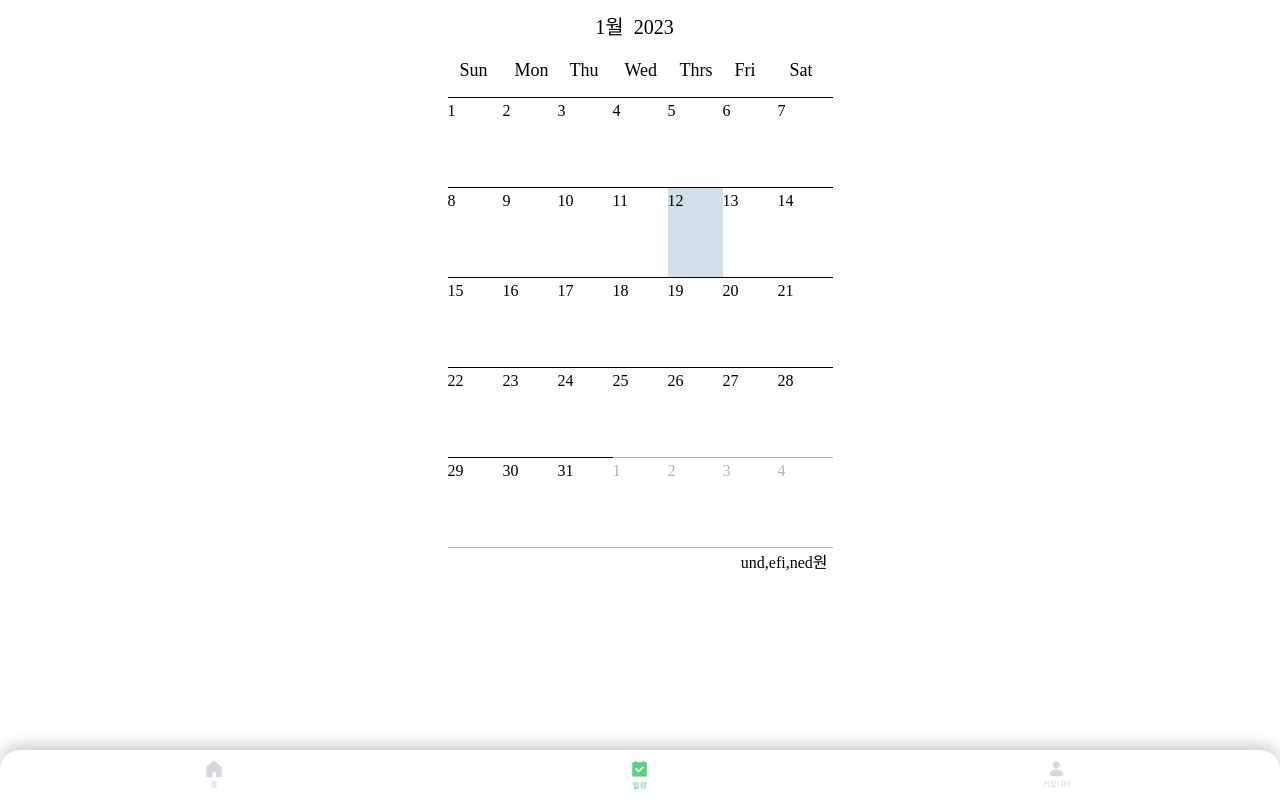
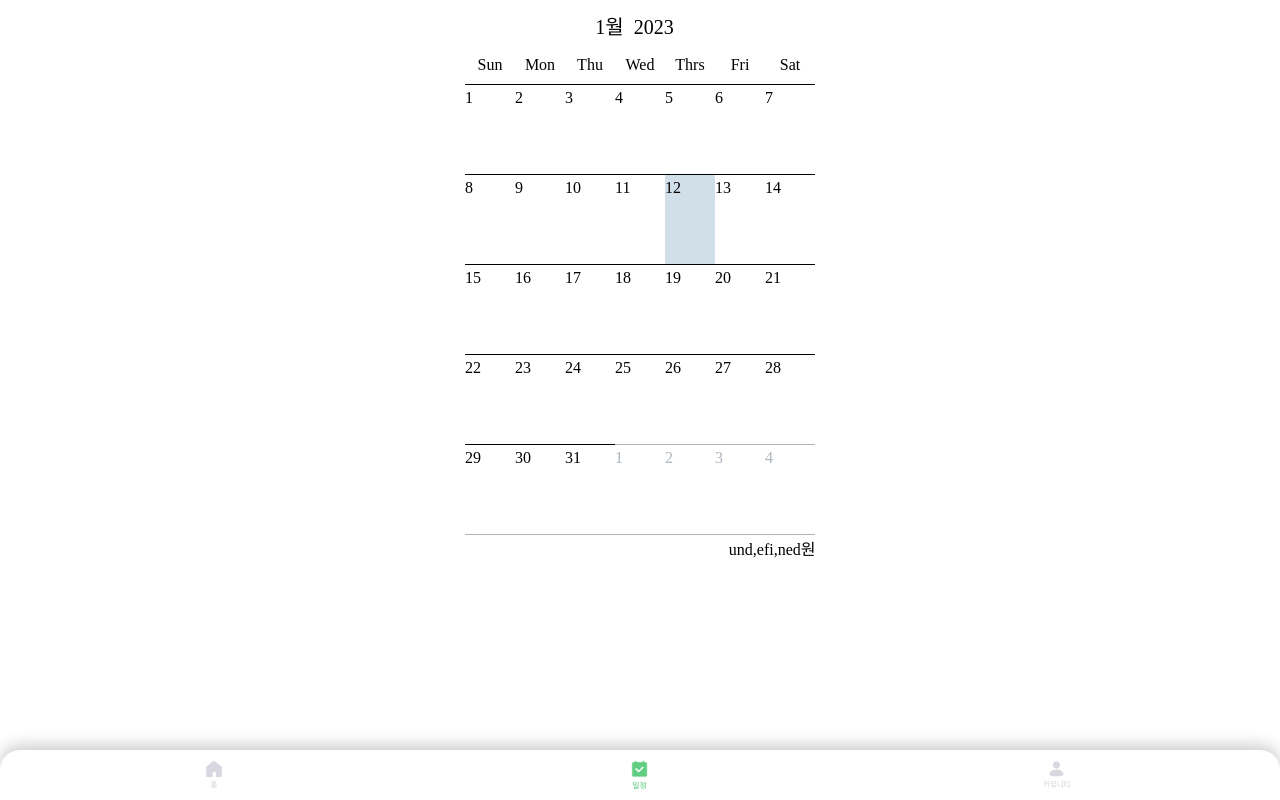
Before and after one commit to soomin-world/AlbaPocektProject, a React (Create React App) app: page /calendar in a window 1280 px wide. Built offline with nearby package versions, Linux system fonts and the light colour scheme; no server answers; some icons are missing.

Commit message:
캘린더 width 맞추기 + 게시판 글쓰기 버튼 수정!!!

```diff
--- a/src/components/calendar/RenderDays.tsx
+++ b/src/components/calendar/RenderDays.tsx
@@ -21,15 +21,17 @@ const RenderDays = ({ dayWith, daysWith }: IDaysProps) => {
 };
 
 const Day = styled.div<{ dayWith: boolean | undefined }>`
-  width: ${(props) => (props.dayWith ? "40px" : "55px")};
-  padding: 5px;
-  margin-left: ${(props) => (props.dayWith ? "5px" : "7px")};
-  font-size: ${(props) => (props.dayWith ? "13px" : null)}; ;
+  width: ${(props) => (props.dayWith ? "40px" : "50px")};
+  margin-left: ${(props) => (props.dayWith ? "5px" : "0px")};
+  font-size: ${(props) => (props.dayWith ? "13px" : "16px")};
+  display: flex;
+  justify-content: center;
+  align-items: center;
 `;
 
 const Days = styled.div<{ daysWith: boolean | undefined }>`
-  width: ${(props) => (props.daysWith ? "280px" : "385px")};
-  margin: 5px 0px 5px 0px;
+  width: ${(props) => (props.daysWith ? "280px" : "370px")};
+  padding: 5px 10px 5px 10px;
   display: flex;
   justify-content: space-around;
   font-size: 18px;
--- a/src/components/calendar/RenderTodos.tsx
+++ b/src/components/calendar/RenderTodos.tsx
@@ -31,9 +31,11 @@ const RenderTodos = ({ day, Month, todos }: ITodosProps) => {
 };
 
 const CellTodo = styled.div<{ color: string }>`
-  width: 51px;
+  width: 48px;
   height: 15px;
+  margin-left: 1px;
   margin-bottom: 2px;
+  padding-left: 1px;
   border-radius: 3px;
   background-color: ${(props) => props.color};
   font-size: 2px;
@@ -45,7 +47,6 @@ const CellTodoList = styled.div`
   width: 55px;
   display: flex;
   flex-direction: column;
-  align-items: center;
 `;
 
 export default RenderTodos;
--- a/src/pages/Board.tsx
+++ b/src/pages/Board.tsx
@@ -90,7 +90,7 @@ const Board = () => {
           navigate("/posting");
         }}
       >
-        +
+        <img src="/image/iconPencil.png" />
       </Plus>
       <Footer />
     </>
@@ -132,10 +132,11 @@ const Plus = styled.div`
   border-radius: 50%;
   font-size: 35px;
   font-weight: 300;
-  background-color: skyblue;
+  background-color: #5fce80;
   position: fixed;
-  right: 10px;
-  bottom: 10px;
+  right: 20px;
+  bottom: 70px;
+  box-shadow: 0px 0px 15px rgba(0, 0, 0, 0.3);
 
   display: flex;
   justify-content: center;
--- a/src/pages/Calendar.tsx
+++ b/src/pages/Calendar.tsx
@@ -393,7 +393,7 @@ const CellsBody = styled.div`
 `;
 
 const Cells = styled.div<{ color: string; backgroundColor: string }>`
-  width: 55px;
+  width: 50px;
   height: 90px;
   padding-top: 3px;
   border-top: 1px solid ${(props) => props.color};
@@ -406,9 +406,10 @@ const CellsNum = styled.span<{ color: string }>`
 `;
 
 const TotalWage = styled.div`
-  width: 385px;
+  width: 365px;
   text-align: right;
-  margin-right: 10px;
+  margin-right: 14px;
+  font-weight: 400;
 `;
 
 const BonusWage = styled.div`
```
Also changed, not shown: public/image/iconPencil.png (added).
